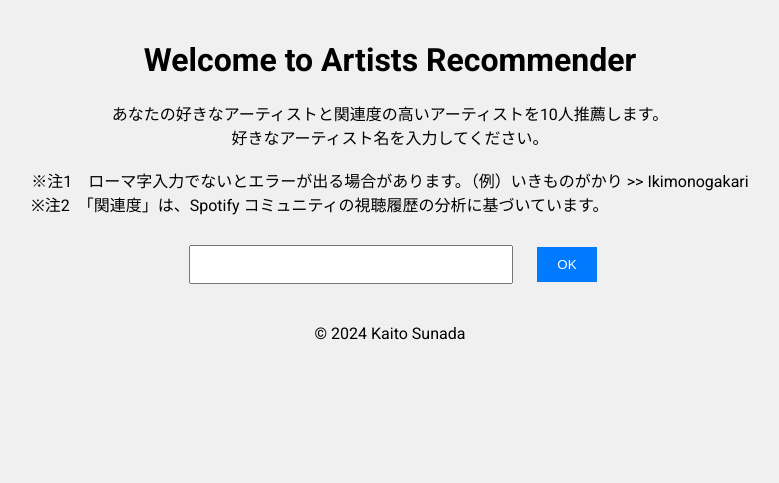
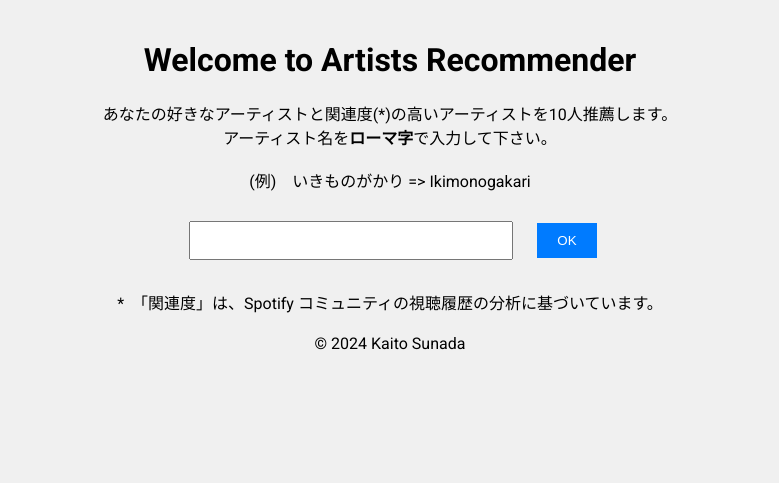
Before and after one commit to k-suna/ArtistsRecommender, a Flask app: page / in a window 1280 px wide. Shown: the top 483 px of the page, without its empty margins (250-1029 px from the left). Run offline with Flask 3, Linux system fonts and the light colour scheme.

Commit message:
最初の画面の文字の配置修正，エラー画面の表示修正

```diff
--- a/static/style.css
+++ b/static/style.css
@@ -24,9 +24,15 @@ form {
     text-align: center;
 } */
 
-.note {
+/* .upper-note { */
+    /* text-align: left; */
+    /* display: inline-block; */
+
+
+.under-note {
     text-align: left;
     display: inline-block;
+    margin-top: 30px;
 }
 
 input[type="text"] {
@@ -112,7 +118,7 @@ li {
 footer {
     width: 100%;
     height: 120px;
-    padding: 40px 0;
+    padding: 20px 0;
 }
 
 /* モバイルデバイス向けのスタイル */
--- a/templates/error.html
+++ b/templates/error.html
@@ -9,7 +9,7 @@
 <body>
     <div class="container">
         <h1>入力されたアーティスト名は対応しておりません</h1>
-        <p>アーティスト名「{{ artist_name }}」はSpotifyのデータベースに存在しないか、対応していません。</p>
+        <p>「{{ artist_name }}」はSpotifyのデータベースに存在しないか、対応していません。</p>
         <p>ローマ字で入力するか、他のアーティスト名を入力してください。</p>
         <a href="/" class="button2">戻る</a>
     </div>
--- a/templates/index.html
+++ b/templates/index.html
@@ -13,12 +13,9 @@
 
         <form action="/" method="POST">
             <label for="artist_name">
-                あなたの好きなアーティストと関連度の高いアーティストを10人推薦します。<br>
-                好きなアーティスト名を入力してください。<br><br>
-                <div class="note">
-                    ※注1　ローマ字入力でないとエラーが出る場合があります。（例）いきものがかり >> Ikimonogakari <br>
-                    ※注2　「関連度」は、Spotify コミュニティの視聴履歴の分析に基づいています。<br><br>
-                </div>
+                あなたの好きなアーティストと関連度(*)の高いアーティストを10人推薦します。<br>
+                アーティスト名を<strong>ローマ字</strong>で入力して下さい。<br><br>
+                (例)　いきものがかり => Ikimonogakari <br><br>
             </label>
 
             <div class="input-wrapper">
@@ -27,6 +24,10 @@
             <div class="button-wrapper">
                 <input type="submit" value="OK" class="button1">
             </div>
+            <br>
+            <div class="under-note">
+                *　「関連度」は、Spotify コミュニティの視聴履歴の分析に基づいています。
+            </div>
         </form>
         <footer>
             © 2024 Kaito Sunada
```
